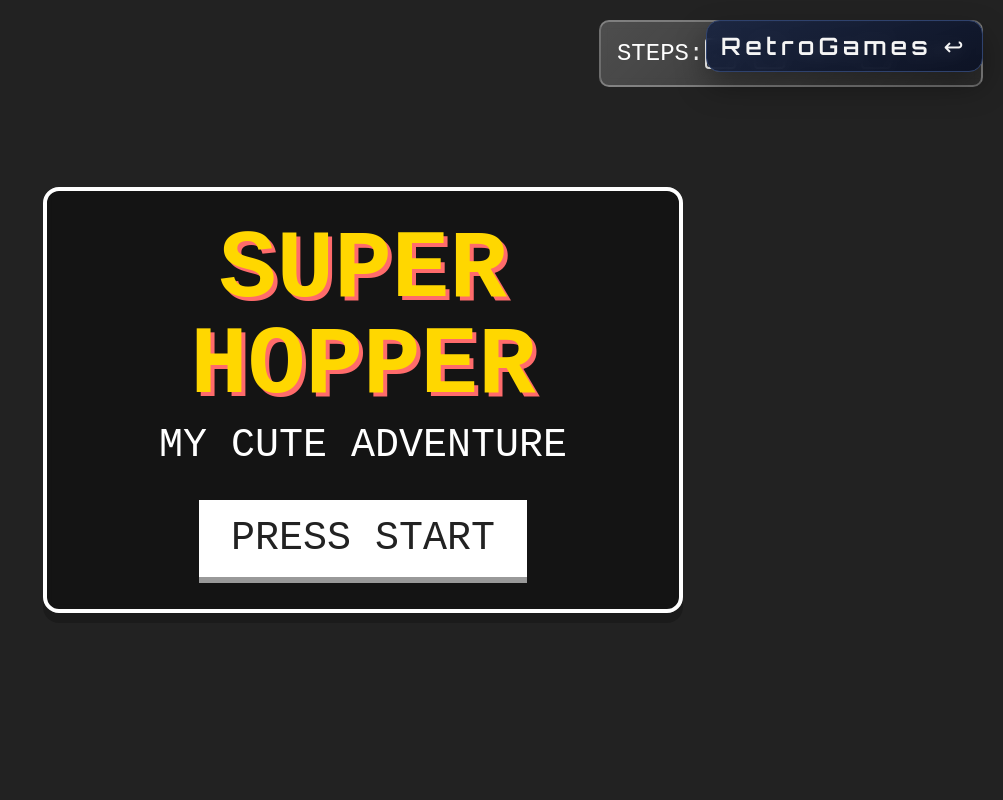
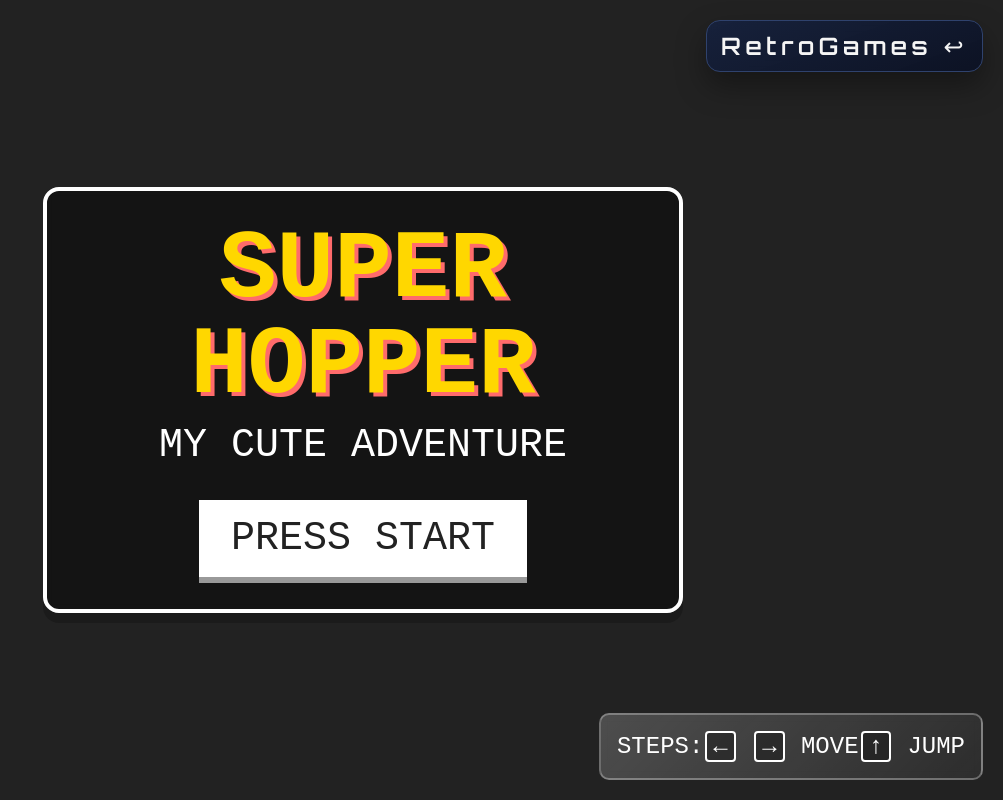
Before and after one commit to europons/retroGames, a React (Vite) app: page /super-hopper in a window 1280 px wide. Shown: the whole page, without its empty margins (277-1280 px from the left). Built offline with nearby package versions, Linux system fonts and the light colour scheme; a web font is replaced by a local one.

Commit message:
Cambiada posición de las instrucciones

```diff
--- a/src/juegos/super-hopper/super-hopper.css
+++ b/src/juegos/super-hopper/super-hopper.css
@@ -95,7 +95,7 @@ button:hover {
 
 #instructions {
 	position: absolute;
-	top: 20px;
+	bottom: 20px;
 	right: 20px;
 	background: linear-gradient(
 		135deg,
```
